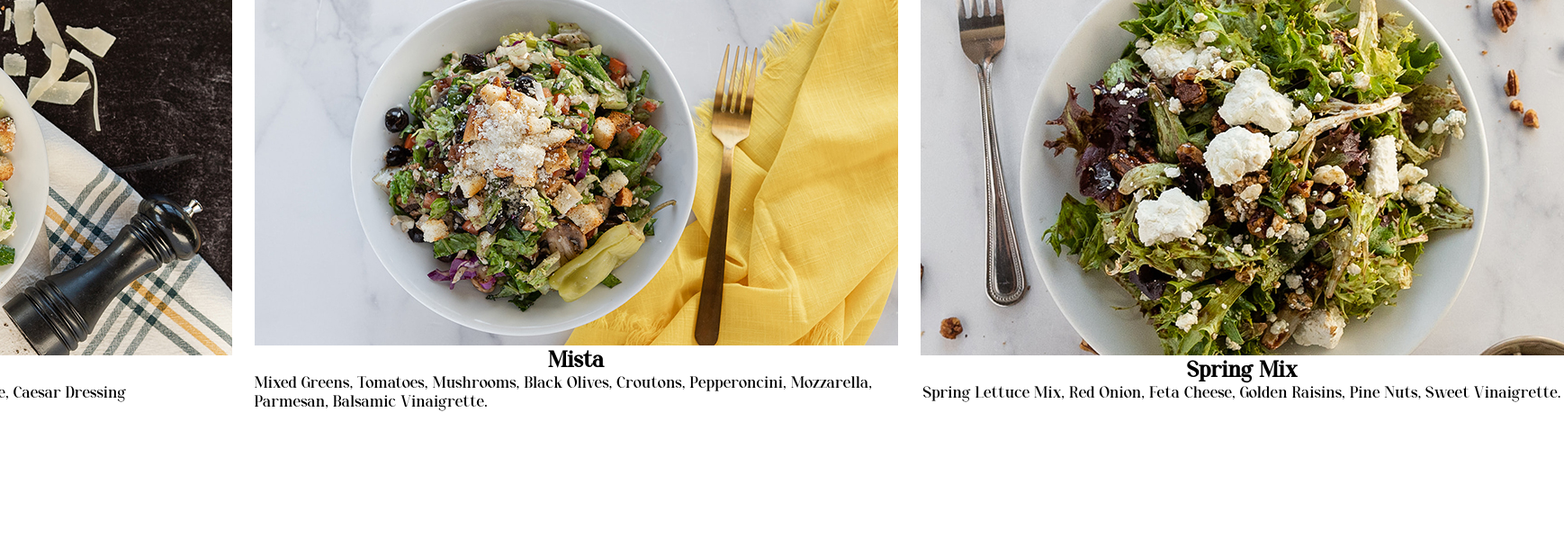
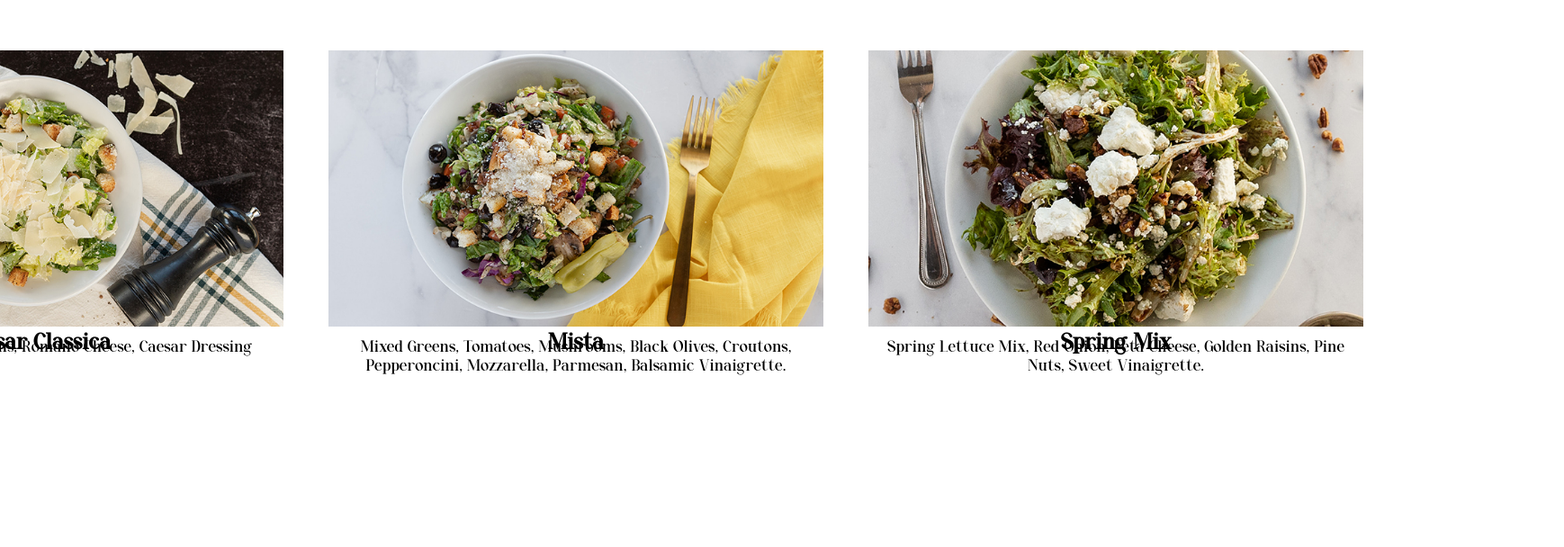
Before and after one commit to balinwarren/Restaurant-Page, a website built with webpack: page dist/index.html in a window 1280 px wide. Shown: the part 192-800 px from the top of the page at 90% size, 1738 px wide, since content can reach past the window. Built offline with nearby package versions, Linux system fonts and the light colour scheme; a web font is replaced by a local one.

Commit message:
Fixed menu css to properly display items

```diff
--- a/src/menu.js
+++ b/src/menu.js
@@ -1,4 +1,7 @@
 import { buildTabs } from "./home";
+import caesar from "./images/caesar.jpg";
+import mista from "./images/mista.jpg";
+import spring from "./images/spring-mix.jpg";
 
 export function buildMenu() {
     let content = document.getElementById('content');
@@ -16,14 +19,14 @@ function buildSalad() {
     title.classList.add('menuHeader');
     element.appendChild(title);
 
-    const itemGrid = document.createElement('div');
-    itemGrid.classList.add('itemGrid');
-    element.appendChild(itemGrid);
+    const itemRow = document.createElement('div');
+    itemRow.classList.add('itemRow');
+    element.appendChild(itemRow);
 
     const imgSrc = [
-        './images/caesar.jpg',
-        './images/mista.jpg',
-        './images/spring-mix.jpg'
+        caesar,
+        mista,
+        spring
     ];
 
     const imgAlt = [
@@ -48,7 +51,7 @@ function buildSalad() {
         const item = document.createElement('div');
         item.classList.add('item');
 
-        const itemImg = document.createElement('Img');
+        const itemImg = new Image();
         itemImg.src = imgSrc[i];
         itemImg.alt = imgAlt[i];
         itemImg.classList.add('itemImg');
@@ -64,7 +67,7 @@ function buildSalad() {
         itemDescr.classList.add('description');
         item.appendChild(itemDescr);
 
-        itemGrid.appendChild(item);
+        itemRow.appendChild(item);
     }
 
     return element;
--- a/src/style.css
+++ b/src/style.css
@@ -89,10 +89,11 @@ body {
     padding: 0;
 }
 
-.itemGrid {
-    display: grid;
-    grid-template-columns: repeat(3, 1fr);
-    gap: 25px;
+.itemRow {
+    display: flex;
+    justify-content: center;
+    align-items: flex-start;
+    gap: 50px;
 }
 
 .item {
@@ -100,13 +101,16 @@ body {
     flex-direction: column;
     justify-content: center;
     align-items: center;
-    text-align: left;
+    min-width: none;
+    min-height: none;
+    width: 550px;
+    text-align: center;
 }
 
 .itemName {
     font-family: 'migontama';
     font-size: 25px;
-    margin: 0;
+    margin: -70px 0 -20px 0;
     padding: 0;
 }
 
@@ -116,3 +120,11 @@ body {
     margin: 0;
     padding: 0;
 }
+
+.itemImg {
+    height: 450px;
+    width: 550px;
+    object-fit: scale-down;
+    margin: 0;
+    padding: 0;
+}
--- a/webpack.config.js
+++ b/webpack.config.js
@@ -27,6 +27,10 @@ module.exports = {
         test: /\.(woff|woff2|eot|ttf|otf)$/i,
         type: 'asset/resource',
       },
+      {
+        test: /\.(png|svg|jpg|jpeg|gif)$/i,
+        type: 'asset/resource',
+      },
     ],
   },
 };
```
Also changed, not shown: dist/1e05d0cced2eae20ab37.jpg (added), dist/3d3e4ccb1b098bcd9c42.jpg (added), dist/6d8a0629caddfd8ee421.jpg (added), dist/index.bundle.js.
